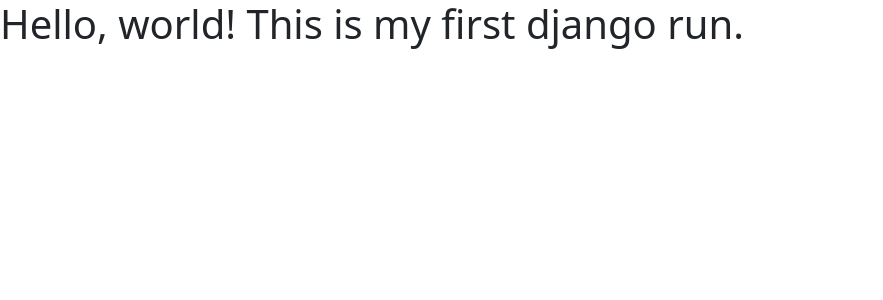
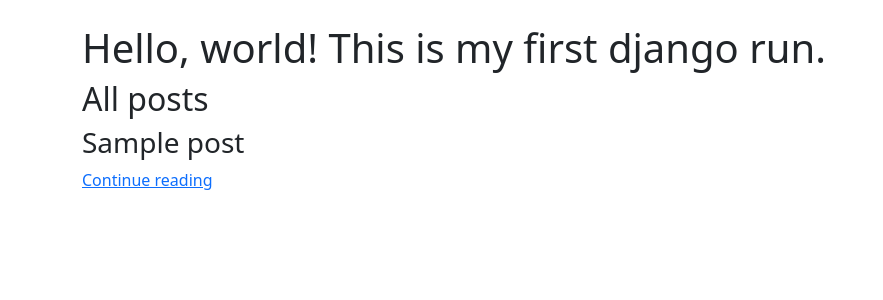
Before and after one commit to Yar00myr/first_django, a Django app: page /blog/first_start/ in a window 1280 px wide. Shown: the top 300 px of the page, without its empty margins (0-883 px from the left). Run offline with Django 5.2, Linux system fonts and the light colour scheme; tables that the repository leaves empty hold one stand-in row (values such as "Sample post").

Commit message:
homework 3 done

```diff
--- a/project/blog/models.py
+++ b/project/blog/models.py
@@ -1,4 +1,5 @@
 from django.db import models
+from django.urls import reverse
 from django.contrib.auth.models import User
 
 
@@ -12,6 +13,9 @@ class Post(models.Model):
     def __repr__(self):
         return f"{self.title}"
 
+    def get_absolute_url(self):
+        return reverse("blog:one_post", args=[self.id])
+
 
 class Comment(models.Model):
     content = models.TextField()
--- a/project/blog/templates/base.html
+++ b/project/blog/templates/base.html
@@ -8,8 +8,11 @@
   </head>
   <body>
 
-    {% block content %}
-    {% endblock %}
+    <div class="container mt-4">
+      {% block content %}
+      {% endblock %}
+    </div>
+
     <script src="https://cdn.jsdelivr.net/npm/bootstrap@5.3.3/dist/js/bootstrap.bundle.min.js" integrity="sha384-YvpcrYf0tY3lHB60NNkmXc5s9fDVZLESaAA55NDzOxhy9GkcIdslK1eN7N6jIeHz" crossorigin="anonymous"></script>
   </body>
 </html>
--- a/project/blog/templates/index.html
+++ b/project/blog/templates/index.html
@@ -2,5 +2,17 @@
 
 
 {% block content %}
-<h1>Hello, world! This is my first django run.</h1>
+<div>
+    <h1>Hello, world! This is my first django run.</h1>
+</div>
+
+<div>
+    <h2>All posts</h2>
+    {% for post in posts %}
+    <div>
+        <h3>{{ post.title }}</h3>
+        <p><a href="{{ post.get_absolute_url }}">Continue reading</a></p>
+    </div>
+    {% endfor %}
+</div>
 {% endblock %}
--- a/project/blog/urls.py
+++ b/project/blog/urls.py
@@ -1,9 +1,10 @@
 from django.urls import path
-from .views import first_django
+from .views import first_django, one_post
 
 
 app_name = "blog"
 
 urlpatterns = [
     path("first_start/", first_django, name="first"),
+    path("one_post/<int:post_id>/", one_post, name="one_post"),
 ]
--- a/project/blog/views.py
+++ b/project/blog/views.py
@@ -1,5 +1,14 @@
-from django.shortcuts import render
+from django.shortcuts import render, get_object_or_404
+from .models import Post, Comment
 
 
 def first_django(request):
-    return render(request, "index.html")
+    posts = Post.objects.all()
+    data = {"posts": posts}
+    return render(request, "index.html", context=data)
+
+
+def one_post(request, post_id):
+    post = get_object_or_404(Post, id=post_id)
+    data = {"post": post}
+    return render(request, "post.html", context=data)
```
Also changed, not shown: project/blog/templates/post.html (added, +11 -0 lines).
